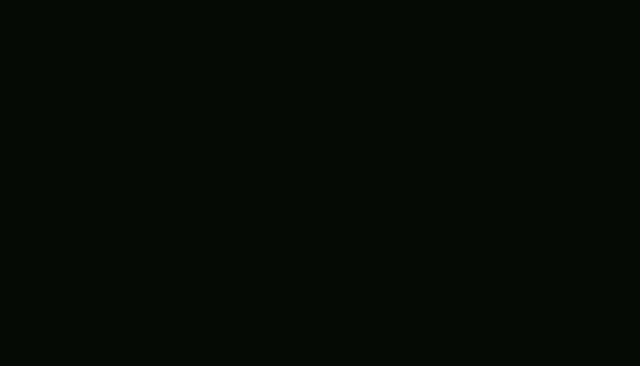
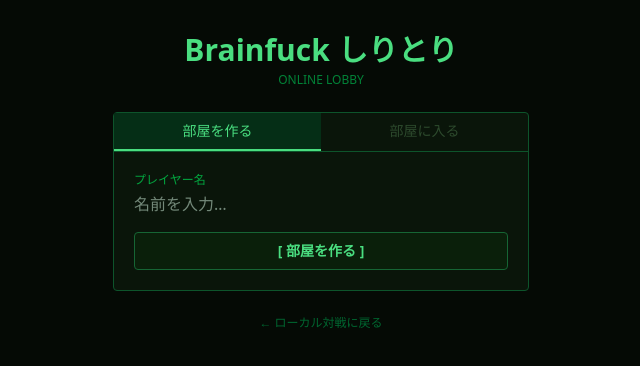
Before and after one commit to Yanai1005/megaro_web, a SvelteKit app: page /lobby in a window 1280 px wide. Before the commit this address had no page. Shown: the top 366 px of the page, without its empty margins (319-959 px from the left). Built offline with nearby package versions, Linux system fonts and the light colour scheme; no server answers.

Commit message:
ui: ルーム作成・参加用のロビーページを追加

```diff
--- /dev/null
+++ b/src/routes/lobby/+page.svelte
@@ -0,0 +1,148 @@
+<script lang="ts">
+	import { goto } from '$app/navigation';
+
+	const API_BASE = import.meta.env.VITE_API_BASE_URL ?? '';
+
+	let tab = $state<'create' | 'join'>('create');
+	let playerName = $state('');
+	let roomCodeInput = $state('');
+	let error = $state('');
+	let loading = $state(false);
+
+	async function createRoom() {
+		if (!playerName.trim()) { error = 'プレイヤー名を入力してください'; return; }
+		error = '';
+		loading = true;
+		try {
+			const res = await fetch(`${API_BASE}/api/room/create`, {
+				method: 'POST',
+				headers: { 'Content-Type': 'application/json' },
+				body: JSON.stringify({ playerName: playerName.trim() }),
+			});
+			if (!res.ok) { error = '部屋の作成に失敗しました'; return; }
+			const { roomCode, playerId, playerSlot } = await res.json();
+			sessionStorage.setItem('playerId', playerId);
+			sessionStorage.setItem('playerSlot', String(playerSlot));
+			sessionStorage.setItem('playerName', playerName.trim());
+			await goto(`/room/${roomCode}`);
+		} catch {
+			error = 'ネットワークエラーが発生しました';
+		} finally {
+			loading = false;
+		}
+	}
+
+	async function joinRoom() {
+		if (!playerName.trim()) { error = 'プレイヤー名を入力してください'; return; }
+		if (!roomCodeInput.trim()) { error = 'ルームコードを入力してください'; return; }
+		error = '';
+		loading = true;
+		try {
+			const res = await fetch(`${API_BASE}/api/room/join`, {
+				method: 'POST',
+				headers: { 'Content-Type': 'application/json' },
+				body: JSON.stringify({ roomCode: roomCodeInput.trim().toUpperCase(), playerName: playerName.trim() }),
+			});
+			if (res.status === 404) { error = '部屋が見つかりません'; return; }
+			if (res.status === 410) { error = 'このゲームはすでに終了しています'; return; }
+			if (!res.ok) { error = '参加に失敗しました'; return; }
+			const { playerId, playerSlot, roomCode } = await res.json();
+			sessionStorage.setItem('playerId', playerId ?? '');
+			sessionStorage.setItem('playerSlot', String(playerSlot));
+			sessionStorage.setItem('playerName', playerName.trim());
+			await goto(`/room/${roomCode}`);
+		} catch {
+			error = 'ネットワークエラーが発生しました';
+		} finally {
+			loading = false;
+		}
+	}
+</script>
+
+<svelte:head>
+	<title>ロビー — Brainfuck しりとり</title>
+</svelte:head>
+
+<div class="scanline min-h-screen text-green-100" style="background:#050a05;">
+<div class="max-w-md mx-auto px-4 py-8 flex flex-col gap-6">
+
+	<header class="text-center">
+		<h1 class="mono text-3xl font-bold crt-glow" style="color:#4ade80;">
+			Brainfuck しりとり
+		</h1>
+		<p class="mono text-green-700 text-xs mt-1">ONLINE LOBBY</p>
+	</header>
+
+	<div class="border border-green-900 rounded-sm" style="background:#0a150a;">
+		<!-- Tab bar -->
+		<div class="flex border-b border-green-900">
+			{#each [['create', '部屋を作る'], ['join', '部屋に入る']] as [id, label]}
+				<button
+					onclick={() => { tab = id as 'create' | 'join'; error = ''; }}
+					class="flex-1 py-2 mono text-sm transition-colors"
+					style="
+						color:{tab === id ? '#4ade80' : '#2d4a2d'};
+						background:{tab === id ? '#052e16' : 'transparent'};
+						border-bottom:{tab === id ? '2px solid #4ade80' : '2px solid transparent'};
+					"
+				>
+					{label}
+				</button>
+			{/each}
+		</div>
+
+		<div class="p-5 flex flex-col gap-4">
+			<div>
+				<label for="player-name" class="jp text-green-600 text-xs block mb-1">プレイヤー名</label>
+				<input
+					id="player-name"
+					type="text"
+					bind:value={playerName}
+					placeholder="名前を入力…"
+					maxlength={20}
+					class="input-field jp w-full"
+					autocomplete="off"
+				/>
+			</div>
+
+			{#if tab === 'join'}
+			<div>
+				<label for="room-code" class="jp text-green-600 text-xs block mb-1">ルームコード</label>
+				<input
+					id="room-code"
+					type="text"
+					bind:value={roomCodeInput}
+					placeholder="6文字のコード"
+					maxlength={6}
+					class="input-field mono w-full uppercase"
+					autocomplete="off"
+					oninput={(e) => { roomCodeInput = e.currentTarget.value.toUpperCase(); }}
+				/>
+			</div>
+			{/if}
+
+			{#if error}
+			<p class="jp text-red-400 text-xs fade-in">{error}</p>
+			{/if}
+
+			<button
+				onclick={tab === 'create' ? createRoom : joinRoom}
+				disabled={loading}
+				class="btn text-sm px-5 py-2 rounded-sm border font-bold"
+				style="
+					color:#4ade80;
+					border-color:#166534;
+					background:{loading ? '#052e16' : '#0a1f0a'};
+				"
+			>
+				{#if loading}…{:else if tab === 'create'}[ 部屋を作る ]{:else}[ 入室する ]{/if}
+			</button>
+		</div>
+	</div>
+
+	<a href="/" class="mono text-green-800 text-xs text-center hover:text-green-600">
+		← ローカル対戦に戻る
+	</a>
+
+</div>
+</div>
```
